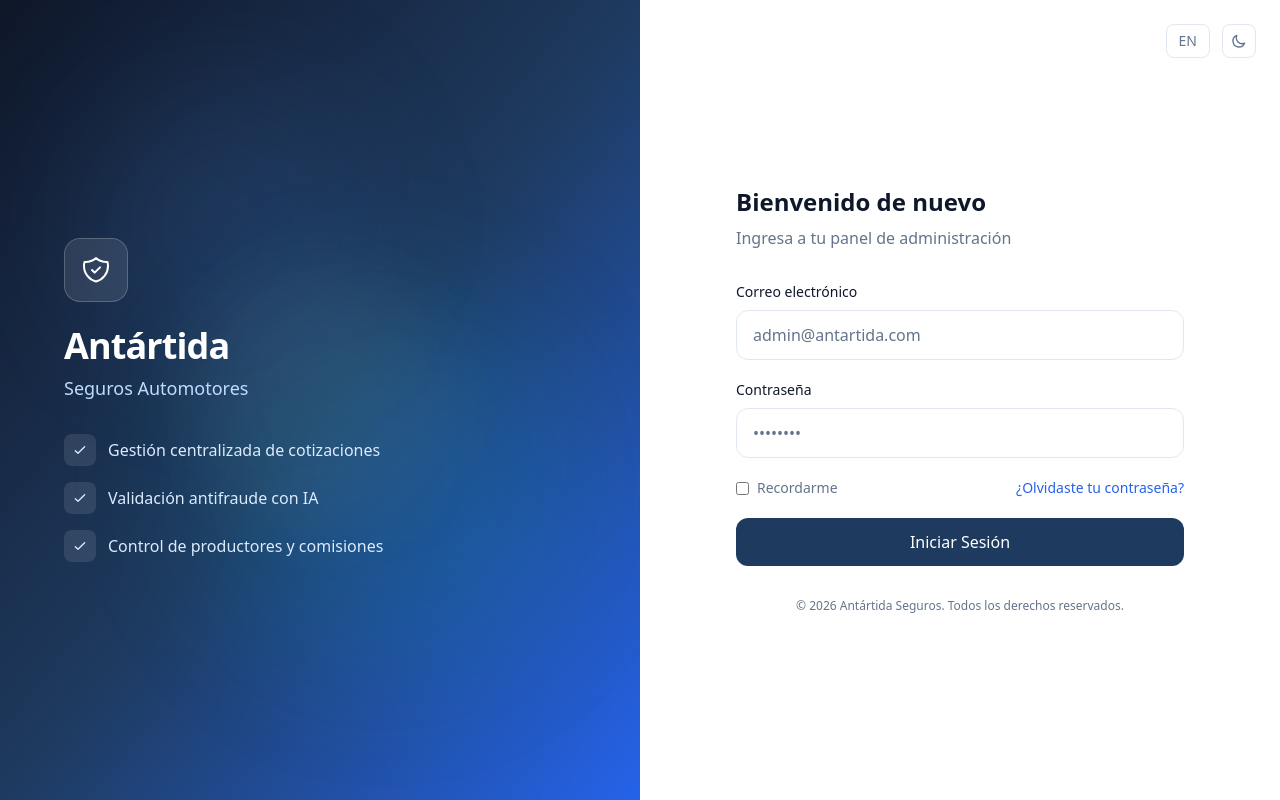
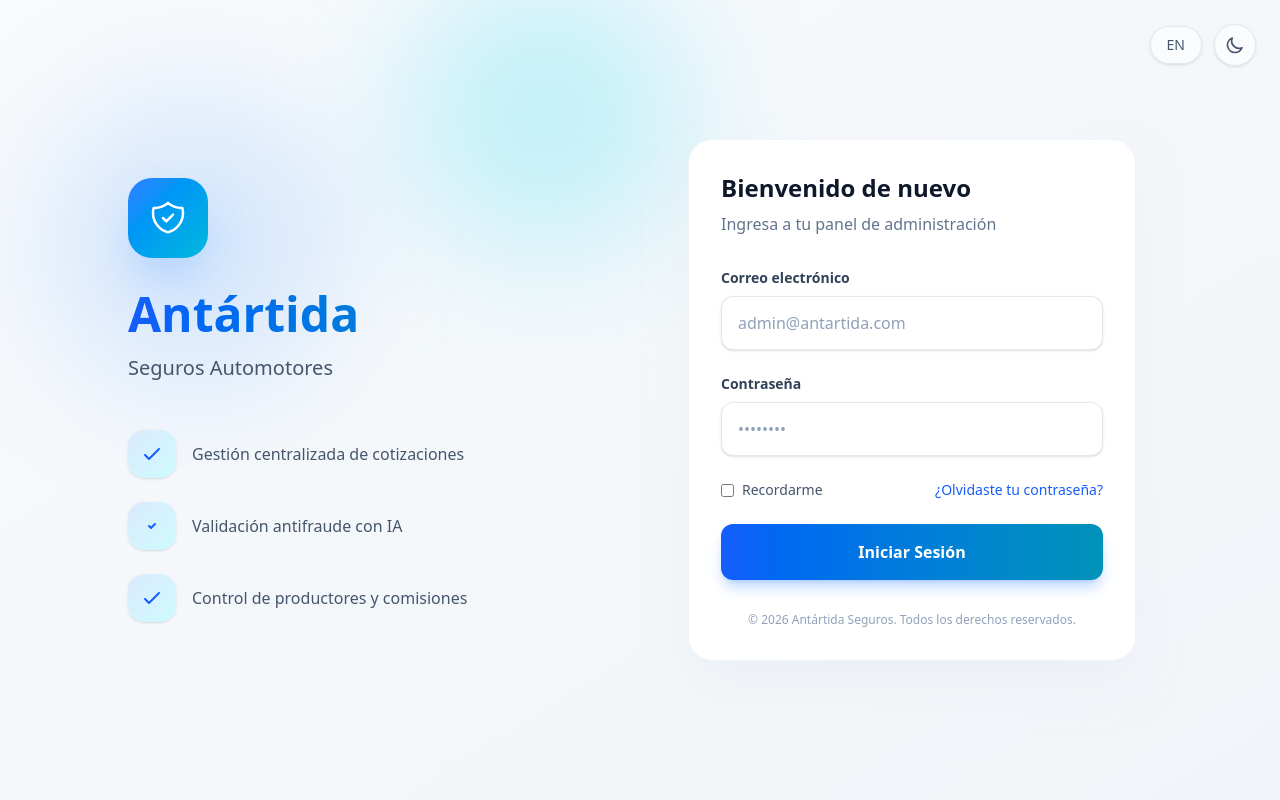
Before and after one commit to Procaptain1029/Antarctica-Next.js-Frontend, a Next.js app: page /login in a window 1280 px wide. Built offline with nearby package versions, Linux system fonts and the light colour scheme.

Commit message:
Fix: login page

```diff
--- a/app/login/page.tsx
+++ b/app/login/page.tsx
@@ -55,132 +55,122 @@ export default function LoginPage() {
   };
 
   return (
-    <div className="min-h-screen flex">
-      {/* Left branding panel */}
-      <div className="hidden lg:flex lg:w-1/2 bg-gradient-to-br from-[#0f1729] via-[#1e3a5f] to-[#2563eb] relative overflow-hidden">
-        <div className="absolute inset-0">
-          <div className="absolute top-20 left-20 w-72 h-72 bg-blue-400/10 rounded-full blur-3xl" />
-          <div className="absolute bottom-32 right-16 w-96 h-96 bg-cyan-400/10 rounded-full blur-3xl" />
-          <div className="absolute top-1/2 left-1/2 -translate-x-1/2 -translate-y-1/2 w-64 h-64 bg-white/5 rounded-full blur-2xl" />
-        </div>
-        <div className="relative z-10 flex flex-col justify-center px-16 text-white">
-          <div className="mb-8">
-            <div className="w-16 h-16 bg-white/10 backdrop-blur-sm rounded-2xl flex items-center justify-center mb-6 border border-white/20">
-              <svg className="w-8 h-8 text-white" fill="none" viewBox="0 0 24 24" stroke="currentColor">
-                <path strokeLinecap="round" strokeLinejoin="round" strokeWidth={1.5} d="M9 12l2 2 4-4m5.618-4.016A11.955 11.955 0 0112 2.944a11.955 11.955 0 01-8.618 3.04A12.02 12.02 0 003 9c0 5.591 3.824 10.29 9 11.622 5.176-1.332 9-6.03 9-11.622 0-1.042-.133-2.052-.382-3.016z" />
-              </svg>
-            </div>
-            <h1 className="text-4xl font-bold tracking-tight">Antártida</h1>
-            <p className="text-lg text-blue-200 mt-2">Seguros Automotores</p>
-          </div>
-          <div className="space-y-4">
-            <div className="flex items-center gap-3 text-blue-100">
-              <div className="w-8 h-8 rounded-lg bg-white/10 flex items-center justify-center">
-                <svg className="w-4 h-4" fill="none" viewBox="0 0 24 24" stroke="currentColor">
-                  <path strokeLinecap="round" strokeLinejoin="round" strokeWidth={2} d="M5 13l4 4L19 7" />
-                </svg>
-              </div>
-              <span>{locale === 'es' ? 'Gestión centralizada de cotizaciones' : 'Centralized quote management'}</span>
-            </div>
-            <div className="flex items-center gap-3 text-blue-100">
-              <div className="w-8 h-8 rounded-lg bg-white/10 flex items-center justify-center">
-                <svg className="w-4 h-4" fill="none" viewBox="0 0 24 24" stroke="currentColor">
-                  <path strokeLinecap="round" strokeLinejoin="round" strokeWidth={2} d="M5 13l4 4L19 7" />
-                </svg>
-              </div>
-              <span>{locale === 'es' ? 'Validación antifraude con IA' : 'AI-powered anti-fraud validation'}</span>
-            </div>
-            <div className="flex items-center gap-3 text-blue-100">
-              <div className="w-8 h-8 rounded-lg bg-white/10 flex items-center justify-center">
-                <svg className="w-4 h-4" fill="none" viewBox="0 0 24 24" stroke="currentColor">
-                  <path strokeLinecap="round" strokeLinejoin="round" strokeWidth={2} d="M5 13l4 4L19 7" />
-                </svg>
-              </div>
-              <span>{locale === 'es' ? 'Control de productores y comisiones' : 'Producer & commission control'}</span>
-            </div>
-          </div>
-        </div>
-      </div>
-
-      {/* Right login form */}
-      <div className="flex-1 flex flex-col justify-center items-center px-6 bg-background">
+    <div className="min-h-screen bg-gradient-to-br from-slate-50 to-slate-100 dark:from-slate-950 dark:to-slate-900 flex items-center justify-center p-4">
       {/* Top controls */}
       <div className="absolute top-6 right-6 flex items-center gap-3">
         <button
           onClick={() => setLocale(locale === 'es' ? 'en' : 'es')}
-            className="px-3 py-1.5 text-sm rounded-lg border border-border text-muted-foreground hover:bg-secondary transition-colors"
+          className="px-4 py-2 text-sm font-medium rounded-full border border-slate-200 dark:border-slate-700 bg-white/50 dark:bg-slate-800/50 backdrop-blur-sm text-slate-600 dark:text-slate-300 hover:bg-slate-100 dark:hover:bg-slate-700 transition-all shadow-sm"
         >
           {locale === 'es' ? 'EN' : 'ES'}
         </button>
         <button
           onClick={() => setTheme(resolvedTheme === 'dark' ? 'light' : 'dark')}
-            className="p-2 rounded-lg border border-border text-muted-foreground hover:bg-secondary transition-colors"
+          className="p-2.5 rounded-full border border-slate-200 dark:border-slate-700 bg-white/50 dark:bg-slate-800/50 backdrop-blur-sm text-slate-600 dark:text-slate-300 hover:bg-slate-100 dark:hover:bg-slate-700 transition-all shadow-sm"
         >
           {resolvedTheme === 'dark' ? (
-              <svg className="w-4 h-4" fill="none" viewBox="0 0 24 24" stroke="currentColor">
+            <svg className="w-5 h-5" fill="none" viewBox="0 0 24 24" stroke="currentColor">
               <path strokeLinecap="round" strokeLinejoin="round" strokeWidth={2} d="M12 3v1m0 16v1m9-9h-1M4 12H3m15.364 6.364l-.707-.707M6.343 6.343l-.707-.707m12.728 0l-.707.707M6.343 17.657l-.707.707M16 12a4 4 0 11-8 0 4 4 0 018 0z" />
             </svg>
           ) : (
-              <svg className="w-4 h-4" fill="none" viewBox="0 0 24 24" stroke="currentColor">
+            <svg className="w-5 h-5" fill="none" viewBox="0 0 24 24" stroke="currentColor">
               <path strokeLinecap="round" strokeLinejoin="round" strokeWidth={2} d="M20.354 15.354A9 9 0 018.646 3.646 9.003 9.003 0 0012 21a9.003 9.003 0 008.354-5.646z" />
             </svg>
           )}
         </button>
       </div>
 
-        <div className="w-full max-w-md">
-          {/* Mobile logo */}
-          <div className="lg:hidden mb-8 text-center">
-            <div className="w-14 h-14 bg-primary rounded-2xl flex items-center justify-center mx-auto mb-4">
-              <svg className="w-7 h-7 text-white" fill="none" viewBox="0 0 24 24" stroke="currentColor">
+      {/* Login Card */}
+      <div className="w-full max-w-5xl grid lg:grid-cols-2 gap-8 lg:gap-16 items-center">
+        {/* Left branding */}
+        <div className="hidden lg:block">
+          <div className="relative">
+            <div className="absolute -top-20 -left-20 w-72 h-72 bg-blue-400/20 rounded-full blur-3xl animate-pulse" />
+            <div className="absolute -bottom-20 -right-20 w-72 h-72 bg-cyan-400/20 rounded-full blur-3xl animate-pulse" style={{ animationDelay: '1s' }} />
+          </div>
+          <div className="relative">
+            <div className="w-20 h-20 bg-gradient-to-br from-blue-500 to-cyan-500 rounded-3xl flex items-center justify-center mb-8 shadow-2xl shadow-blue-500/30">
+              <svg className="w-10 h-10 text-white" fill="none" viewBox="0 0 24 24" stroke="currentColor">
                 <path strokeLinecap="round" strokeLinejoin="round" strokeWidth={1.5} d="M9 12l2 2 4-4m5.618-4.016A11.955 11.955 0 0112 2.944a11.955 11.955 0 01-8.618 3.04A12.02 12.02 0 003 9c0 5.591 3.824 10.29 9 11.622 5.176-1.332 9-6.03 9-11.622 0-1.042-.133-2.052-.382-3.016z" />
               </svg>
             </div>
-            <h1 className="text-2xl font-bold text-foreground">Antártida</h1>
+            <h1 className="text-5xl font-bold bg-gradient-to-r from-blue-600 to-cyan-600 bg-clip-text text-transparent mb-4">Antártida</h1>
+            <p className="text-xl text-slate-600 dark:text-slate-400 mb-12">Seguros Automotores</p>
+
+            <div className="space-y-6">
+              {[
+                { icon: 'M5 13l4 4L19 7', text: locale === 'es' ? 'Gestión centralizada de cotizaciones' : 'Centralized quote management' },
+                { icon: 'M9 12l2 2 4-4', text: locale === 'es' ? 'Validación antifraude con IA' : 'AI-powered anti-fraud validation' },
+                { icon: 'M5 13l4 4L19 7', text: locale === 'es' ? 'Control de productores y comisiones' : 'Producer & commission control' },
+              ].map((item, i) => (
+                <div key={i} className="flex items-center gap-4 text-slate-600 dark:text-slate-400">
+                  <div className="w-12 h-12 rounded-2xl bg-gradient-to-br from-blue-100 to-cyan-100 dark:from-blue-900/30 dark:to-cyan-900/30 flex items-center justify-center shadow-sm">
+                    <svg className="w-6 h-6 text-blue-600 dark:text-blue-400" fill="none" viewBox="0 0 24 24" stroke="currentColor">
+                      <path strokeLinecap="round" strokeLinejoin="round" strokeWidth={2} d={item.icon} />
+                    </svg>
+                  </div>
+                  <span className="font-medium">{item.text}</span>
+                </div>
+              ))}
+            </div>
+          </div>
         </div>
 
-          <div className="mb-8">
-            <h2 className="text-2xl font-bold text-foreground">{t('login_title')}</h2>
-            <p className="text-muted-foreground mt-2">{t('login_subtitle')}</p>
+        {/* Right form */}
+        <div className="w-full max-w-md mx-auto">
+          {/* Mobile logo */}
+          <div className="lg:hidden text-center mb-8">
+            <div className="w-16 h-16 bg-gradient-to-br from-blue-500 to-cyan-500 rounded-2xl flex items-center justify-center mx-auto mb-4 shadow-lg shadow-blue-500/30">
+              <svg className="w-8 h-8 text-white" fill="none" viewBox="0 0 24 24" stroke="currentColor">
+                <path strokeLinecap="round" strokeLinejoin="round" strokeWidth={1.5} d="M9 12l2 2 4-4m5.618-4.016A11.955 11.955 0 0112 2.944a11.955 11.955 0 01-8.618 3.04A12.02 12.02 0 003 9c0 5.591 3.824 10.29 9 11.622 5.176-1.332 9-6.03 9-11.622 0-1.042-.133-2.052-.382-3.016z" />
+              </svg>
+            </div>
+            <h1 className="text-3xl font-bold bg-gradient-to-r from-blue-600 to-cyan-600 bg-clip-text text-transparent">Antártida</h1>
           </div>
 
-          <form onSubmit={handleLogin} className="space-y-5">
+          <div className="bg-white dark:bg-slate-800/50 backdrop-blur-xl rounded-3xl shadow-2xl shadow-slate-200/50 dark:shadow-black/20 p-8 border border-slate-200/50 dark:border-slate-700/50">
+            <div className="mb-8">
+              <h2 className="text-2xl font-bold text-slate-900 dark:text-white mb-2">{t('login_title')}</h2>
+              <p className="text-slate-500 dark:text-slate-400">{t('login_subtitle')}</p>
+            </div>
+
+            <form onSubmit={handleLogin} className="space-y-6">
               {error && (
-              <div className="bg-error/10 border border-error/20 text-error px-4 py-3 rounded-xl text-sm animate-fade-in">
+                <div className="bg-red-50 dark:bg-red-900/20 border border-red-200 dark:border-red-800 text-red-600 dark:text-red-400 px-4 py-3 rounded-xl text-sm animate-fade-in">
                   {error}
                 </div>
               )}
 
               <div>
-              <label className="block text-sm font-medium text-foreground mb-2">{t('email')}</label>
+                <label className="block text-sm font-semibold text-slate-700 dark:text-slate-300 mb-2">{t('email')}</label>
                 <input
                   type="email"
                   value={email}
                   onChange={(e) => setEmail(e.target.value)}
                   required
-                className="w-full px-4 py-3 rounded-xl border border-input bg-background text-foreground placeholder-muted-foreground focus:outline-none focus:ring-2 focus:ring-ring focus:border-transparent transition-all"
+                  className="w-full px-4 py-3.5 rounded-xl border border-slate-200 dark:border-slate-700 bg-white dark:bg-slate-900/50 text-slate-900 dark:text-white placeholder-slate-400 focus:outline-none focus:ring-2 focus:ring-blue-500/50 focus:border-blue-500 transition-all shadow-sm"
                   placeholder="admin@antartida.com"
                 />
               </div>
 
               <div>
-              <label className="block text-sm font-medium text-foreground mb-2">{t('password')}</label>
+                <label className="block text-sm font-semibold text-slate-700 dark:text-slate-300 mb-2">{t('password')}</label>
                 <input
                   type="password"
                   value={password}
                   onChange={(e) => setPassword(e.target.value)}
                   required
-                className="w-full px-4 py-3 rounded-xl border border-input bg-background text-foreground placeholder-muted-foreground focus:outline-none focus:ring-2 focus:ring-ring focus:border-transparent transition-all"
+                  className="w-full px-4 py-3.5 rounded-xl border border-slate-200 dark:border-slate-700 bg-white dark:bg-slate-900/50 text-slate-900 dark:text-white placeholder-slate-400 focus:outline-none focus:ring-2 focus:ring-blue-500/50 focus:border-blue-500 transition-all shadow-sm"
                   placeholder="••••••••"
                 />
               </div>
 
               <div className="flex items-center justify-between">
-              <label className="flex items-center gap-2 text-sm text-muted-foreground">
-                <input type="checkbox" className="rounded border-input" />
+                <label className="flex items-center gap-2 text-sm text-slate-600 dark:text-slate-400 cursor-pointer">
+                  <input type="checkbox" className="rounded border-slate-300 dark:border-slate-600 text-blue-500 focus:ring-blue-500" />
                   {locale === 'es' ? 'Recordarme' : 'Remember me'}
                 </label>
-              <a href="#" className="text-sm text-primary-light hover:underline">
+                <a href="#" className="text-sm font-medium text-blue-600 dark:text-blue-400 hover:text-blue-700 dark:hover:text-blue-300 transition-colors">
                   {t('forgot_password')}
                 </a>
               </div>
@@ -188,7 +178,7 @@ export default function LoginPage() {
               <button
                 type="submit"
                 disabled={loading}
-              className="w-full py-3 px-4 bg-primary text-primary-foreground rounded-xl font-medium hover:opacity-90 focus:outline-none focus:ring-2 focus:ring-ring focus:ring-offset-2 disabled:opacity-50 disabled:cursor-not-allowed transition-all"
+                className="w-full py-4 px-4 bg-gradient-to-r from-blue-600 to-cyan-600 text-white rounded-xl font-semibold hover:from-blue-700 hover:to-cyan-700 focus:outline-none focus:ring-2 focus:ring-blue-500/50 focus:ring-offset-2 disabled:opacity-50 disabled:cursor-not-allowed transition-all shadow-lg shadow-blue-500/30 hover:shadow-blue-500/40"
               >
                 {loading ? (
                   <span className="flex items-center justify-center gap-2">
@@ -204,11 +194,12 @@ export default function LoginPage() {
               </button>
             </form>
 
-          <p className="mt-8 text-center text-xs text-muted-foreground">
+            <p className="mt-8 text-center text-xs text-slate-400 dark:text-slate-500">
               © {new Date().getFullYear()} Antártida Seguros. {locale === 'es' ? 'Todos los derechos reservados.' : 'All rights reserved.'}
             </p>
           </div>
         </div>
       </div>
+    </div>
   );
 }
```
Lines whose indentation alone changed are shown as unchanged.
